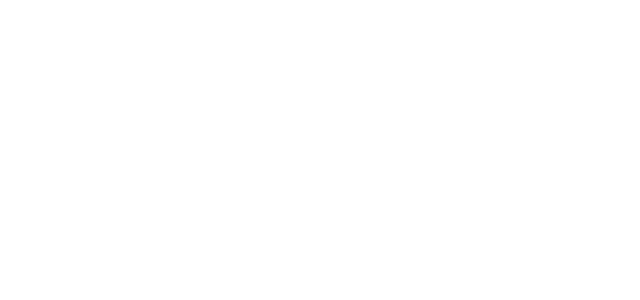
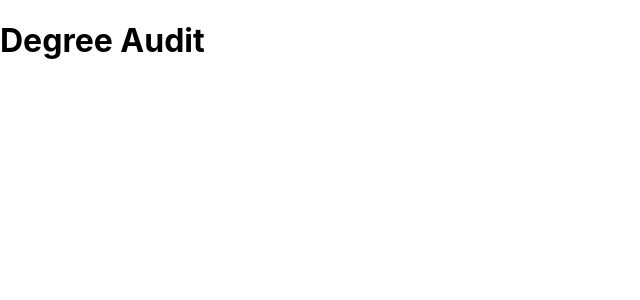
Before and after one commit to davin12345678910/CSE403_RCRSPTeam, a React (Create React App) app in the folder client-app/: page /audit in a window 1280 px wide. Before the commit this address had no page. Shown: the top 300 px of the page, without its empty margins (0-640 px from the left). Built offline with nearby package versions, Linux system fonts and the light colour scheme.

Commit message:
added DegreeAudit.js page

```diff
--- a/client-app/src/App.js
+++ b/client-app/src/App.js
@@ -8,6 +8,7 @@
 import GradeInquiry from './GradeInquiry';
 import UnofficialTranscript from './UnofficialTranscript';
 import OfficalTranscript from './OfficialTranscript';
+import DegreeAudit from './DegreeAudit';
 
 const App = () => {
     return (
@@ -20,6 +21,7 @@
                 <Route path="/grade" element={<GradeInquiry />} />
                 <Route path ="/transcript" element={<UnofficialTranscript />} />
                 <Route path ="/official" element={<OfficalTranscript />} />
+                <Route path ="/audit" element={<DegreeAudit />} />
             </Routes>
         </BrowserRouter>
     );
--- /dev/null
+++ b/client-app/src/DegreeAudit.js
@@ -0,0 +1,8 @@
+const DegreeAudit = () => {
+    return (
+        <div>
+            <h1>Degree Audit</h1>
+        </div>
+    )
+}
+export default DegreeAudit;
```
